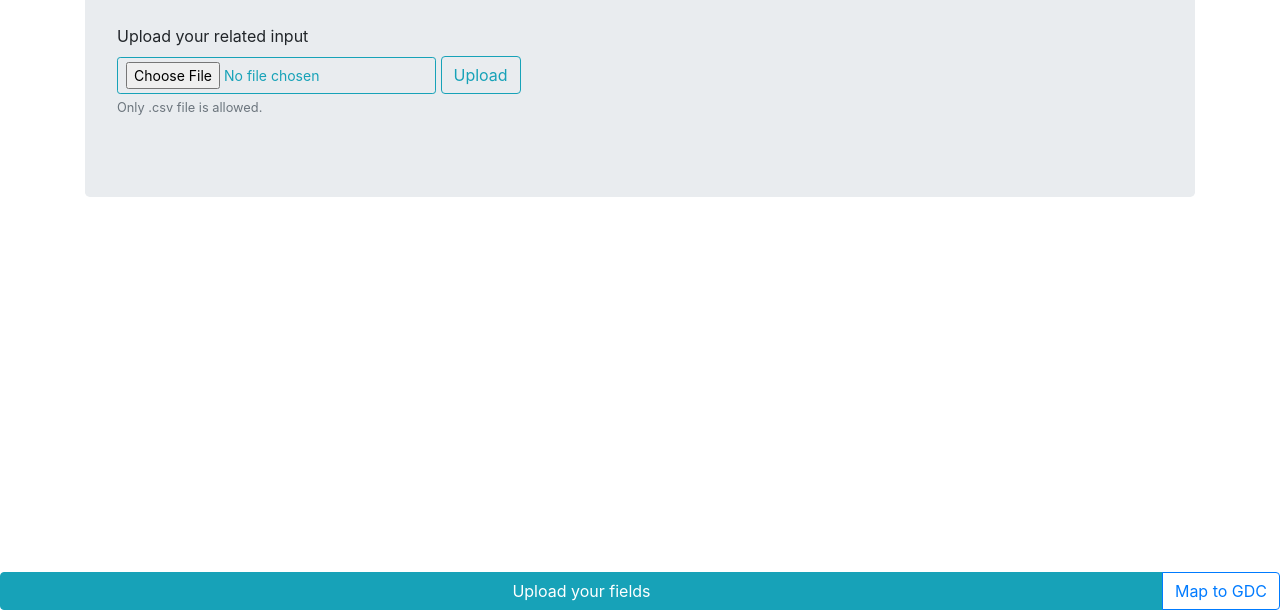
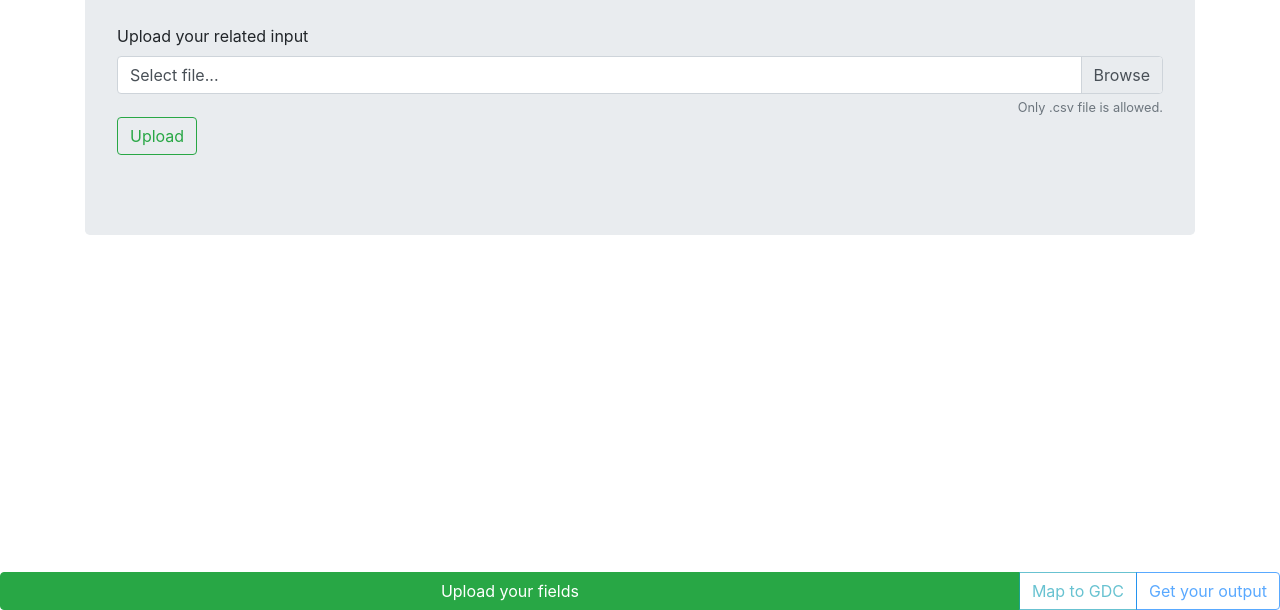
Before and after one commit to NCI-GDC/gdc_submitter_translation_ui, a Flask app: page /upload in a window 1280 px wide. Shown: the part 190-800 px from the top of the page. Run offline with Flask 2, Linux system fonts and the light colour scheme; data that the repository does not hold is empty; some libraries are stand-ins or nearby versions.

Commit message:
chore(style): polish select file

```diff
--- a/templates/upload.html
+++ b/templates/upload.html
@@ -11,14 +11,17 @@
     </select>
     <br>
     <label for="uploadFile">Upload your related input</label>
-    <br>
-    <input name="uploadFile" type="file" class="btn btn-outline-info btn-sm">
-    <input type="submit" value="Upload" class="btn btn-outline-info">
-  <small id="fileHelp" class="form-text text-muted">Only .csv file is allowed.</small>
+      <div class="custom-file" id="uploadFile" lang="es">
+          <input name="uploadFile" type="file" class="custom-file-input" id="uploadFile" aria-describedby="fileHelp" onchange="$(this).next().after().text($(this).val().split('\\').slice(-1)[0])" required>
+          <label class="custom-file-label" for="uploadFile">Select file...</label>
+      </div>
+    <small id="fileHelp" class="form-text text-muted text-right">Only .csv file is allowed.</small>
+    <input type="submit" value="Upload" class="btn btn-outline-success">
   </form>
 </div>
 <div class="btn-group btn-group-justified fixed-bottom">
-  <a href="/upload" class="btn btn-info btn-block">Upload your fields</a>
-  <a href="/mapping" class="btn btn-outline-primary">Map to GDC</a>
+  <a href="/upload" class="btn btn-success btn-block">Upload your fields</a>
+  <button type="button" class="btn btn-outline-info" disabled>Map to GDC</button>
+  <button type="button" class="btn btn-outline-primary" disabled>Get your output</button>
 </div>
 {% endblock %}
```
